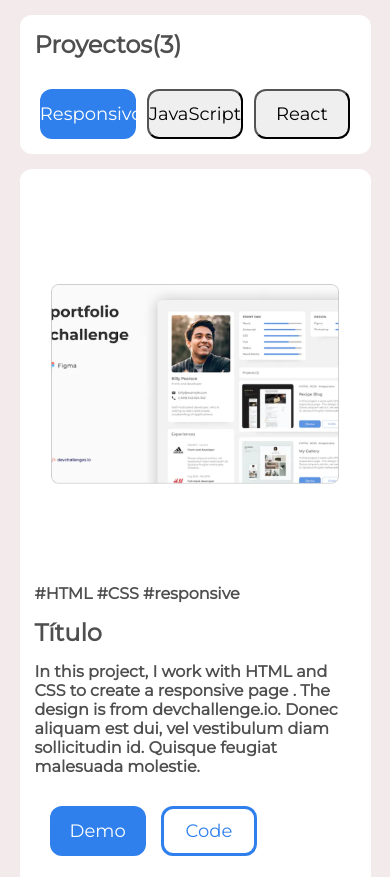
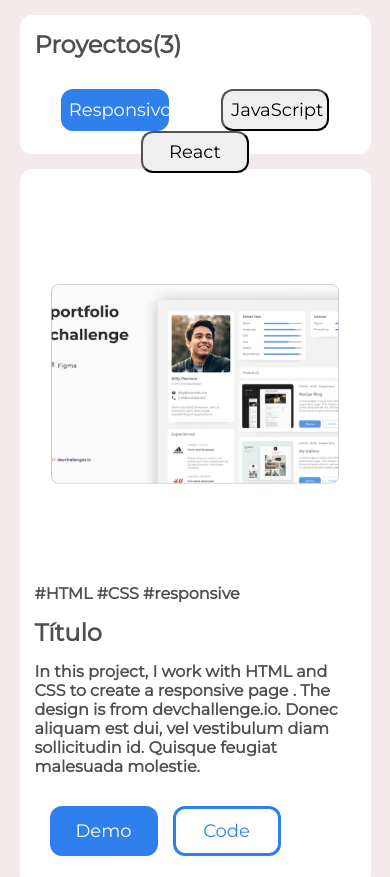
Before and after one commit to davidask611/david-alvarez-entrega01, a plain HTML site: page index.html in a window 390 px wide. Shown: the part 978-1855 px from the top of the page. Drawn offline with Linux system fonts and the light colour scheme.

Commit message:
Update proyectos.css

```diff
--- a/proyectos.css
+++ b/proyectos.css
@@ -18,6 +18,7 @@
   }
   .botones {
     display: flex;
+    flex-wrap: wrap;
     width: 100%;
     height: 3.125rem;
     border-radius: var(--borde-radio);
@@ -34,6 +35,11 @@
     font-style: normal;
     font-weight: 500;
     line-height: normal;
+  }
+  input[type="button"] {
+    min-width: 6.75rem;
+    padding: .5rem .5rem;
+    white-space: nowrap;
   }
   .botones input:nth-child(1) {
     background: var(--blue);
```
